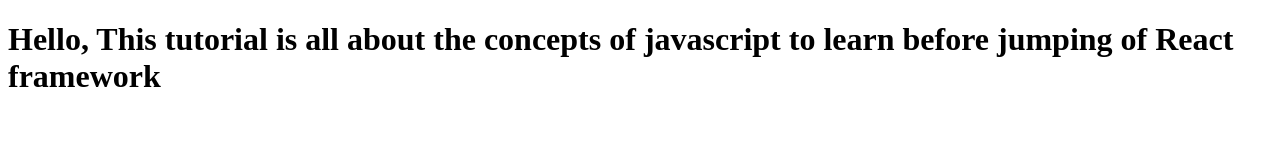
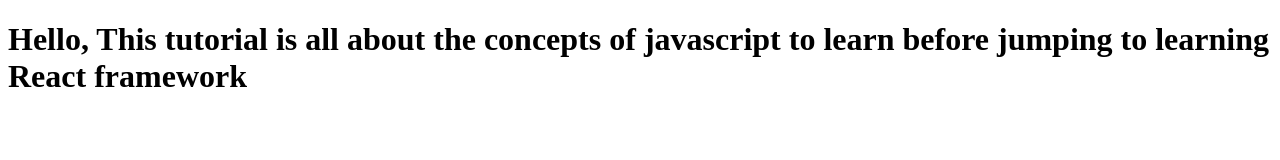
Before and after one commit to AhteshamShah786/JavaScript-for-React, a plain HTML site: page index.html in a window 1280 px wide. Drawn offline with Linux system fonts and the light colour scheme.

Commit message:
change in html file

```diff
--- a/index.html
+++ b/index.html
@@ -6,7 +6,7 @@
     <title>Document</title>
 </head>
 <body>
-    <h1>Hello, This tutorial is all about the concepts of javascript to learn before jumping of React framework </h1>
+    <h1>Hello, This tutorial is all about the concepts of javascript to learn before jumping to learning React framework </h1>
 </body>
 <script src = "JavaScriptForReact.js"></script>
 </html>
```
